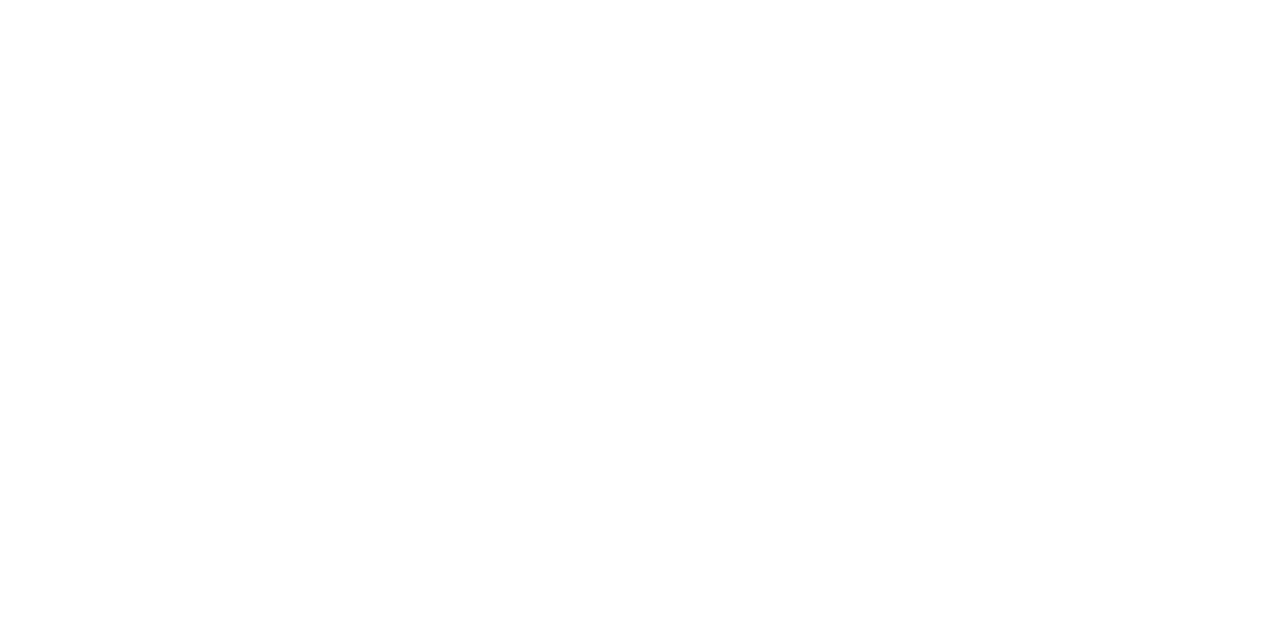
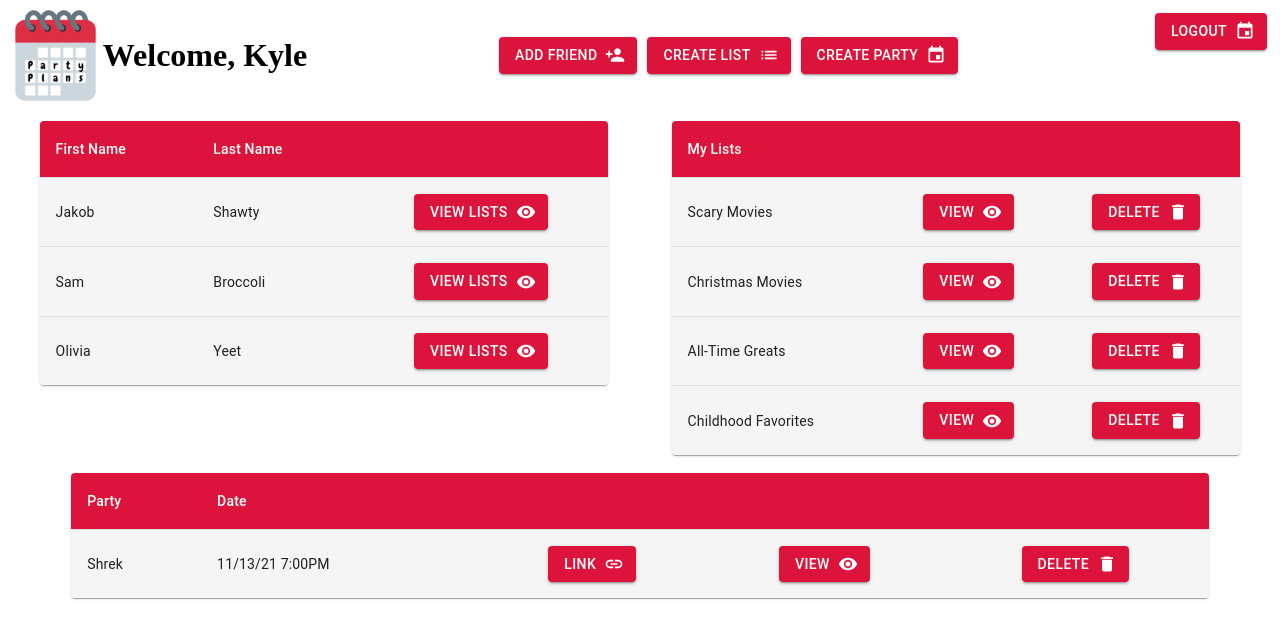
Before and after one commit to kmasiak/party-plans, a React (Create React App) app: page /home in a window 1280 px wide. Before the commit this address had no page. Shown: the top 638 px of the page. Built offline with nearby package versions, Linux system fonts and the light colour scheme.

Commit message:
Added the Home Screen UI Page

```diff
--- a/src/App.js
+++ b/src/App.js
@@ -1,7 +1,8 @@
 import React, { Component } from "react";
 
+import HomeScreen from "./component/HomeScreen";
+import LoginScreen from "./component/LoginScreen";
 import RegisterScreen from "./component/RegisterScreen";
-import LoginScreen from "./component/LoginScreen";
 import { BrowserRouter as Router, Routes, Route } from "react-router-dom";
 
 class App extends Component {
@@ -11,6 +12,7 @@ class App extends Component {
         <Routes>
           <Route path="/" element={<LoginScreen />} />
           <Route path="/register" element={<RegisterScreen />} />
+          <Route path="/home" element={<HomeScreen />} />
         </Routes>
       </Router>
     );
--- /dev/null
+++ b/src/component/HomeScreen.js
@@ -0,0 +1,275 @@
+import React from "react";
+import "../css/HomeScreen.css";
+
+import { Button } from "@material-ui/core";
+import DeleteIcon from "@material-ui/icons/Delete";
+import EventIcon from "@material-ui/icons/Event";
+import LinkIcon from "@material-ui/icons/Link";
+import ListIcon from "@material-ui/icons/List";
+import PersonAddIcon from "@material-ui/icons/PersonAdd";
+import ViewIcon from "@material-ui/icons/Visibility";
+
+import PartyPlans from "../images/party-plans.png";
+
+import Table from "@mui/material/Table";
+import TableBody from "@mui/material/TableBody";
+import TableCell from "@mui/material/TableCell";
+import TableContainer from "@mui/material/TableContainer";
+import TableHead from "@mui/material/TableHead";
+import TableRow from "@mui/material/TableRow";
+import Paper from "@mui/material/Paper";
+
+var userName = "Kyle";
+
+function createFriendData(fname, lname) {
+  return { fname, lname };
+}
+
+function createListData(listName) {
+  return { listName };
+}
+
+function createPartyData(movieName, date) {
+  return { movieName, date };
+}
+
+const rowsFriendTable = [
+  //maybe have the createFriendData() call inside a loop when we have actual data
+  createFriendData("Jakob", "Shawty"),
+  createFriendData("Sam", "Broccoli"),
+  createFriendData("Olivia", "Yeet"),
+];
+
+const rowsListTable = [
+  createListData("Scary Movies"),
+  createListData("Christmas Movies"),
+  createListData("All-Time Greats"),
+  createListData("Childhood Favorites"),
+];
+
+const rowsPartyTable = [createPartyData("Shrek", "11/13/21 7:00PM")];
+
+export default function HomeScreen() {
+  return (
+    <div>
+      <div style={{ display: "flex", flexDirection: "row" }}>
+        <img className="img2" src={PartyPlans} alt="Party Plans Logo" />
+
+        <h1 style={{ marginTop: "auto", marginBottom: "auto" }}>
+          Welcome, {userName}
+        </h1>
+
+        <Button
+          style={{
+            backgroundColor: "#dc143c",
+            color: "white",
+            margin: "5px",
+            height: "0%",
+            marginTop: "auto",
+            marginBottom: "auto",
+            marginLeft: "auto",
+          }}
+          variant="contained"
+          endIcon={<PersonAddIcon />}
+        >
+          Add Friend
+        </Button>
+        <Button
+          style={{
+            backgroundColor: "#dc143c",
+            color: "white",
+            margin: "5px",
+            height: "0%",
+            marginTop: "auto",
+            marginBottom: "auto",
+          }}
+          variant="contained"
+          endIcon={<ListIcon />}
+        >
+          Create List
+        </Button>
+        <Button
+          style={{
+            backgroundColor: "#dc143c",
+            color: "white",
+            margin: "5px",
+            height: "0%",
+            marginTop: "auto",
+            marginBottom: "auto",
+            marginRight: "auto",
+          }}
+          variant="contained"
+          endIcon={<EventIcon />}
+        >
+          Create Party
+        </Button>
+        <Button
+          style={{
+            backgroundColor: "#dc143c",
+            color: "white",
+            margin: "5px",
+            height: "0%",
+          }}
+          variant="contained"
+          endIcon={<EventIcon />}
+        >
+          Logout
+        </Button>
+      </div>
+      <br />
+      <div style={{ display: "flex", flexDirection: "row" }}>
+        <div style={{ width: "50%" }}>
+          <TableContainer
+            component={Paper}
+            style={{ marginRight: "auto", marginLeft: "auto", width: "90%" }}
+          >
+            <Table>
+              <TableHead>
+                <TableRow style={{ backgroundColor: "#dc143c" }}>
+                  <TableCell align="left" style={{ color: "white" }}>
+                    First Name
+                  </TableCell>
+                  <TableCell align="left" style={{ color: "white" }}>
+                    Last Name
+                  </TableCell>
+                  <TableCell />
+                </TableRow>
+              </TableHead>
+              <TableBody>
+                {rowsFriendTable.map((row) => (
+                  <TableRow
+                    sx={{ "&:last-child td, &:last-child th": { border: 0 } }}
+                    style={{ backgroundColor: "#f5f5f5" }}
+                  >
+                    <TableCell component="th" scope="row">
+                      {row.fname}
+                    </TableCell>
+                    <TableCell align="left">{row.lname}</TableCell>
+                    <TableCell align="center">
+                      <Button
+                        variant="contained"
+                        style={{ backgroundColor: "#dc143c", color: "white" }}
+                        endIcon={<ViewIcon />}
+                      >
+                        View Lists
+                      </Button>
+                    </TableCell>
+                  </TableRow>
+                ))}
+              </TableBody>
+            </Table>
+          </TableContainer>
+        </div>
+        <div style={{ width: "50%" }}>
+          <TableContainer
+            component={Paper}
+            style={{ marginRight: "auto", marginLeft: "auto", width: "90%" }}
+          >
+            <Table>
+              <TableHead>
+                <TableRow style={{ backgroundColor: "#dc143c" }}>
+                  <TableCell align="left" style={{ color: "white" }}>
+                    My Lists
+                  </TableCell>
+                  <TableCell />
+                  <TableCell />
+                </TableRow>
+              </TableHead>
+              <TableBody>
+                {rowsListTable.map((row) => (
+                  <TableRow
+                    sx={{ "&:last-child td, &:last-child th": { border: 0 } }}
+                    style={{ backgroundColor: "#f5f5f5" }}
+                  >
+                    <TableCell component="th" scope="row">
+                      {row.listName}
+                    </TableCell>
+                    <TableCell align="center">
+                      <Button
+                        variant="contained"
+                        style={{ backgroundColor: "#dc143c", color: "white" }}
+                        endIcon={<ViewIcon />}
+                      >
+                        View
+                      </Button>
+                    </TableCell>
+                    <TableCell align="center">
+                      <Button
+                        variant="contained"
+                        style={{ backgroundColor: "#dc143c", color: "white" }}
+                        endIcon={<DeleteIcon />}
+                      >
+                        Delete
+                      </Button>
+                    </TableCell>
+                  </TableRow>
+                ))}
+              </TableBody>
+            </Table>
+          </TableContainer>
+        </div>
+      </div>
+      <br />
+      <TableContainer
+        component={Paper}
+        style={{ marginRight: "auto", marginLeft: "auto", width: "90%" }}
+      >
+        <Table>
+          <TableHead>
+            <TableRow style={{ backgroundColor: "#dc143c" }}>
+              <TableCell align="left" style={{ color: "white" }}>
+                Party
+              </TableCell>
+              <TableCell align="left" style={{ color: "white" }}>
+                Date
+              </TableCell>
+              <TableCell />
+              <TableCell />
+              <TableCell />
+            </TableRow>
+          </TableHead>
+          <TableBody>
+            {rowsPartyTable.map((row) => (
+              <TableRow
+                sx={{ "&:last-child td, &:last-child th": { border: 0 } }}
+                style={{ backgroundColor: "#f5f5f5" }}
+              >
+                <TableCell component="th" scope="row">
+                  {row.movieName}
+                </TableCell>
+                <TableCell align="left">{row.date}</TableCell>
+                <TableCell align="center">
+                  <Button
+                    variant="contained"
+                    style={{ backgroundColor: "#dc143c", color: "white" }}
+                    endIcon={<LinkIcon />}
+                  >
+                    Link
+                  </Button>
+                </TableCell>
+                <TableCell align="center">
+                  <Button
+                    variant="contained"
+                    style={{ backgroundColor: "#dc143c", color: "white" }}
+                    endIcon={<ViewIcon />}
+                  >
+                    View
+                  </Button>
+                </TableCell>
+                <TableCell align="center">
+                  <Button
+                    variant="contained"
+                    style={{ backgroundColor: "#dc143c", color: "white" }}
+                    endIcon={<DeleteIcon />}
+                  >
+                    Delete
+                  </Button>
+                </TableCell>
+              </TableRow>
+            ))}
+          </TableBody>
+        </Table>
+      </TableContainer>
+    </div>
+  );
+}
--- /dev/null
+++ b/src/css/HomeScreen.css
@@ -0,0 +1,20 @@
+.FormGroup {
+  background-color: #f5f5f5;
+  padding: 25px;
+  border-radius: 25px;
+}
+
+.h1 {
+  text-align: center;
+  font-family: "Lucida Console", "Courier New", monospace;
+}
+
+.img2 {
+  height: 7.5%;
+  width: 7.5%;
+  display: block;
+}
+
+.TextField {
+  background-color: white;
+}
```
